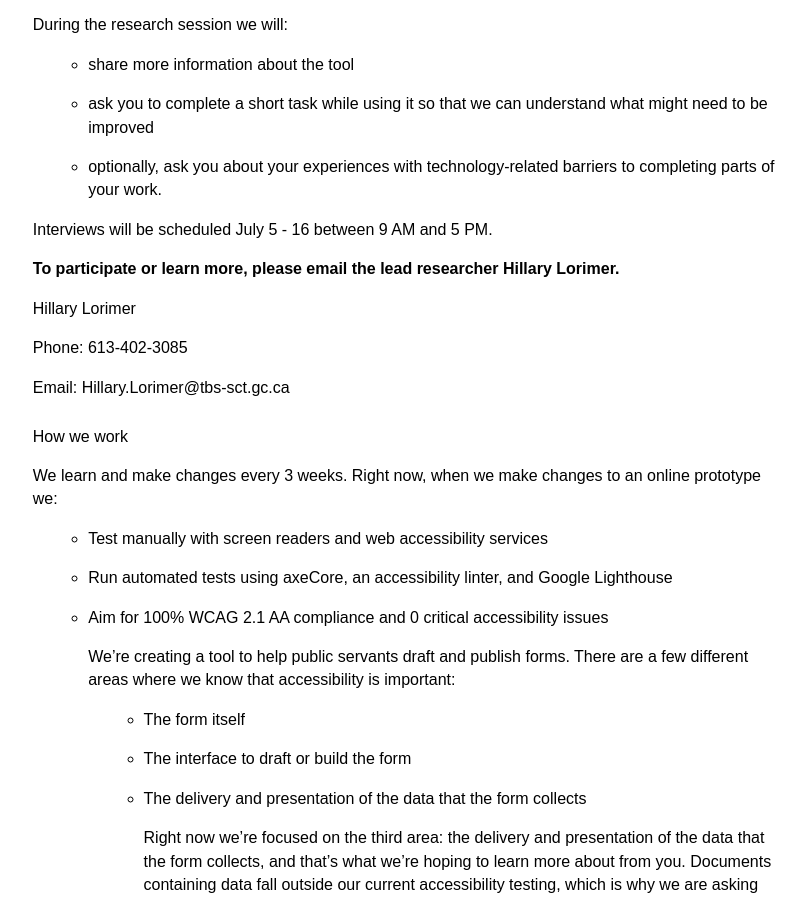
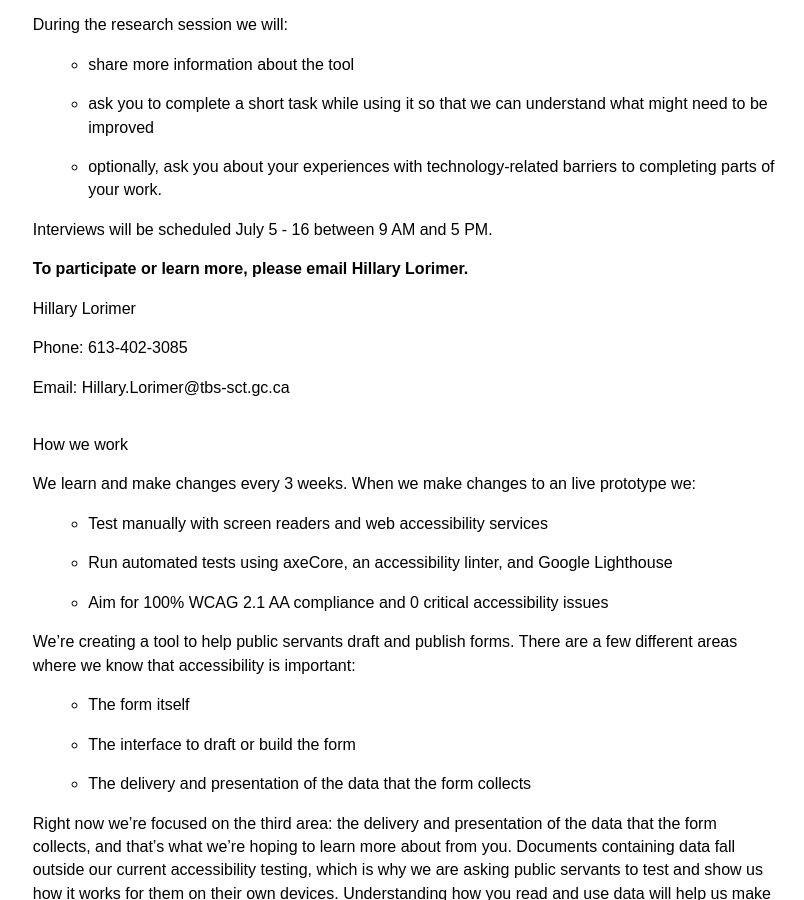
Before and after one commit to cds-snc/research-recherche, a Jekyll site: the page built from _pages/en/forms.html, in a window 1280 px wide and 900 px high, scrolled down 605 px. Shown: the whole window, without its empty margins (236-1040 px from the left). Built offline with Jekyll 4.4.1, drawn with Linux system fonts in a browser that asks for light colours.

Commit message:
Update forms.html
Formatting edits

```diff
--- a/_pages/en/forms.html
+++ b/_pages/en/forms.html
@@ -207,7 +207,7 @@ title: Opportunity to Participate in Research
       <p style="margin-bottom:10.0pt">
         <b
           ><span lang="EN" style="font-size:12.0pt;line-height:115%"
-            >To participate or learn more, please email the lead researcher Hillary Lorimer.</span
+            >To participate or learn more, please email Hillary Lorimer.</span
           ></b
         >
       </p>
@@ -217,22 +217,22 @@ title: Opportunity to Participate in Research
         >
       </p>
       <p>
-        <span lang="EN" style="font-size:12.0pt;line-height:115%"
+        <span lang="EN" style="font-size:12.0pt;line-height:100%"
           >Phone: 613-402-3085
         </span>
       </p>
       <p>
-        <span lang="EN" style="font-size:12.0pt;line-height:115%"
+        <span lang="EN" style="font-size:12.0pt;line-height:100%"
           >Email: Hillary.Lorimer@tbs-sct.gc.ca</span
         >
       </p>
-      <h2>
-        <span lang="EN" style="font-size:12.0pt;line-height:115%"
+      <h1>
+        <span lang="EN" style="font-size:12.0pt;line-height:100%"
           >How we work</span
         >
-      </h2>
+      </h1>
         <p>
-        <span lang="EN" style="font-size:12.0pt;line-height:115%">We learn and make changes every 3 weeks. Right now, when we make changes to an online prototype we:</span>
+        <span lang="EN" style="font-size:12.0pt;line-height:115%">We learn and make changes every 3 weeks. When we make changes to an live prototype we:</span>
       </p>
       <ul>
         <li
@@ -244,7 +244,7 @@ title: Opportunity to Participate in Research
         <li
           >Aim for 100% WCAG 2.1 AA compliance and 0 critical accessibility issues
         </li>
-
+  </ul>
         <p>
         <span lang="EN" style="font-size:12.0pt;line-height:115%">We’re creating a tool to help public servants draft and publish forms. There are a few different areas where we know that accessibility is important:
 </span>
@@ -259,6 +259,7 @@ title: Opportunity to Participate in Research
         <li
           >The delivery and presentation of the data that the form collects
         </li>
+        </ul>
          <p>
         <span lang="EN" style="font-size:12.0pt;line-height:115%">Right now we’re focused on the third area: the delivery and presentation of the data that the form collects, and that’s what we’re hoping to learn more about from you. Documents containing data fall outside our current accessibility testing, which is why we are asking public servants to test and show us how it works for them on their own devices. Understanding how you read and use data will help us make better decisions about how to deliver it.
 </span>
```
